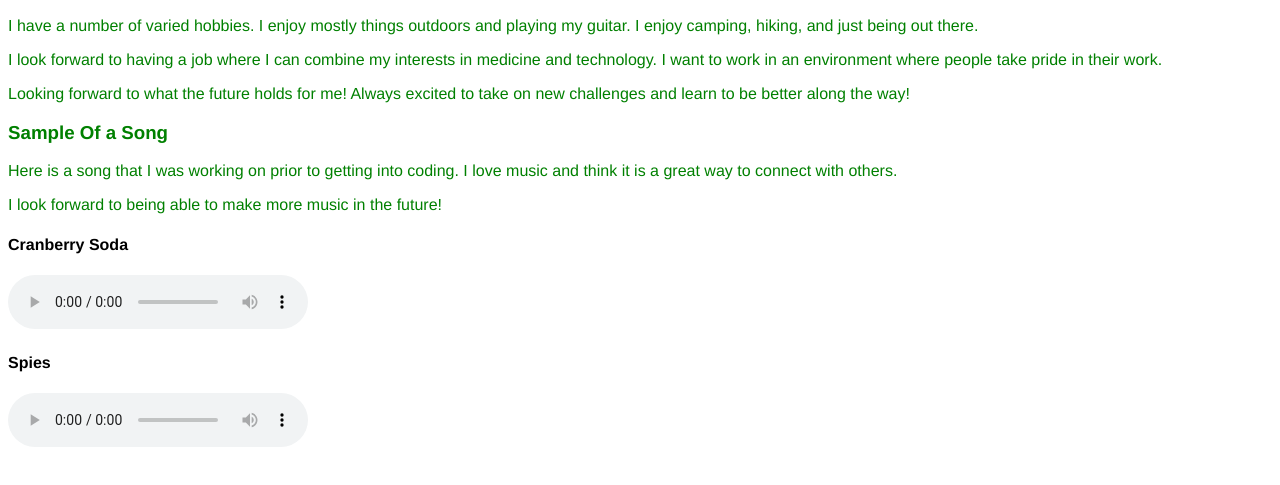
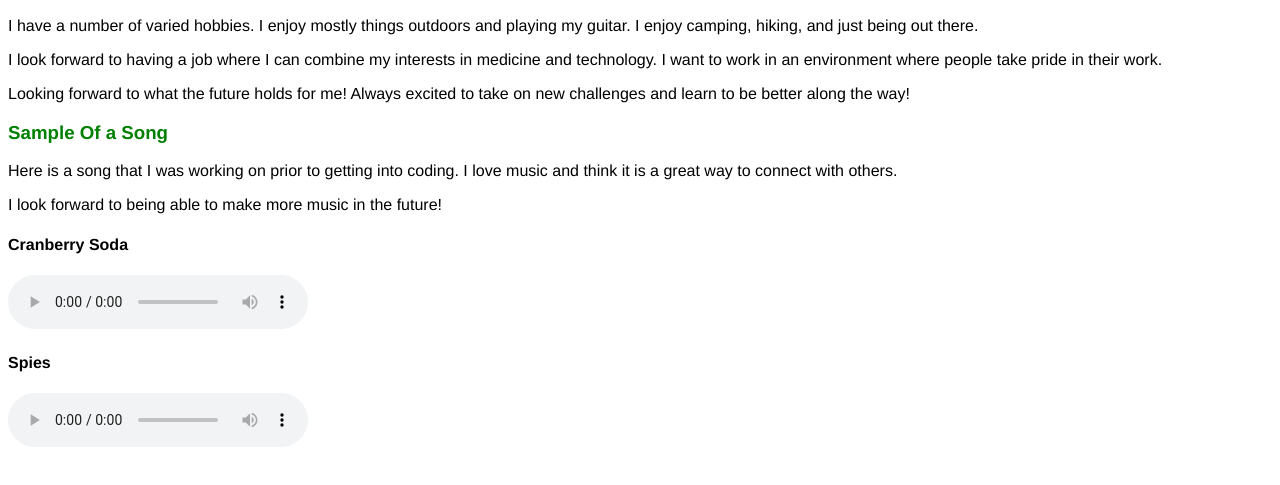
Before and after one commit to dmbresic/Resume, a plain HTML site: page hobbies.html in a window 1280 px wide. Shown: the part 121-606 px from the top of the page. Drawn offline with Linux system fonts and the light colour scheme.

Commit message:
Add files via upload

```diff
--- a/stylesheet.css
+++ b/stylesheet.css
@@ -20,7 +20,15 @@
     text-align: justify;
 }
 
-.career{
+.songsampler > p{
+    color: black;
+}
+
+.hopesandreams > p{
+    color: black;
+}
+
+.career > p{
     color: black;
     text-align: center;
 }
```
